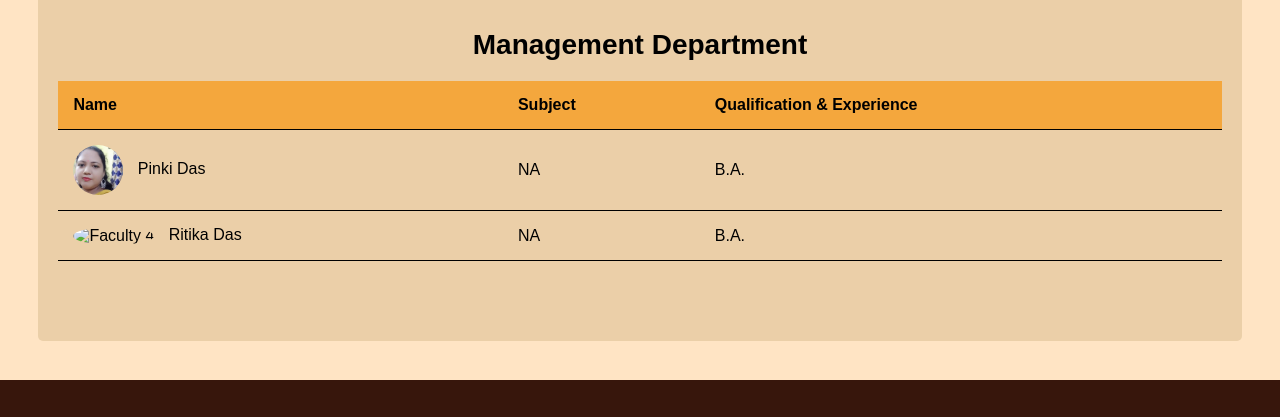
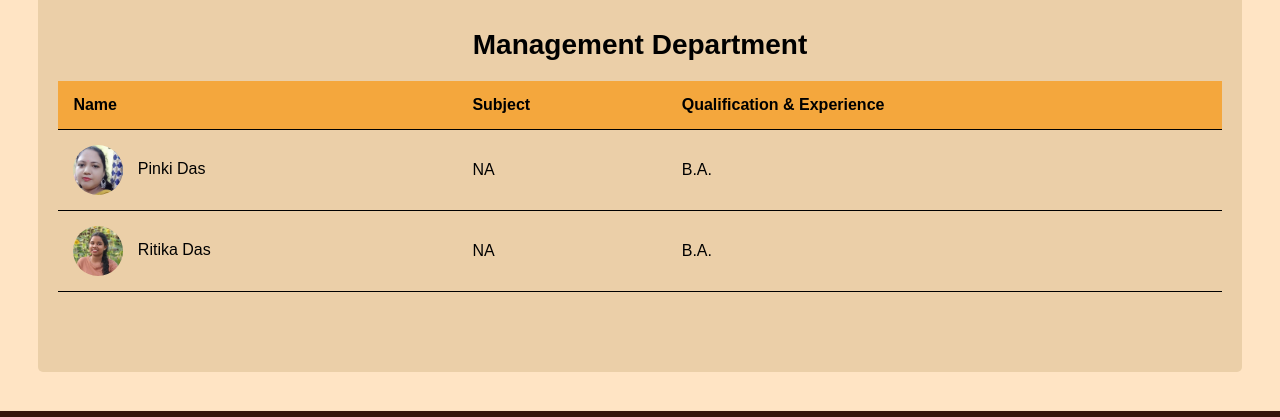
Before and after one commit to buddhanka/site, a plain HTML site: page faculty.html in a window 1280 px wide. Shown: the part 1371-1788 px from the top of the page. Drawn offline with Linux system fonts and the light colour scheme.

Commit message:
Update faculty.html

```diff
--- a/faculty.html
+++ b/faculty.html
@@ -211,7 +211,7 @@
                     </tr>
                     <tr>
                         <td>
-                            <img src="Image/Faculty/rd-m.jpg" alt="Faculty 4" class="faculty-image">
+                            <img src="Image/Faculty/rd_m.jpg" alt="Faculty 4" class="faculty-image">
                             Ritika Das
                         </td>
                         <td>NA</td>
```
